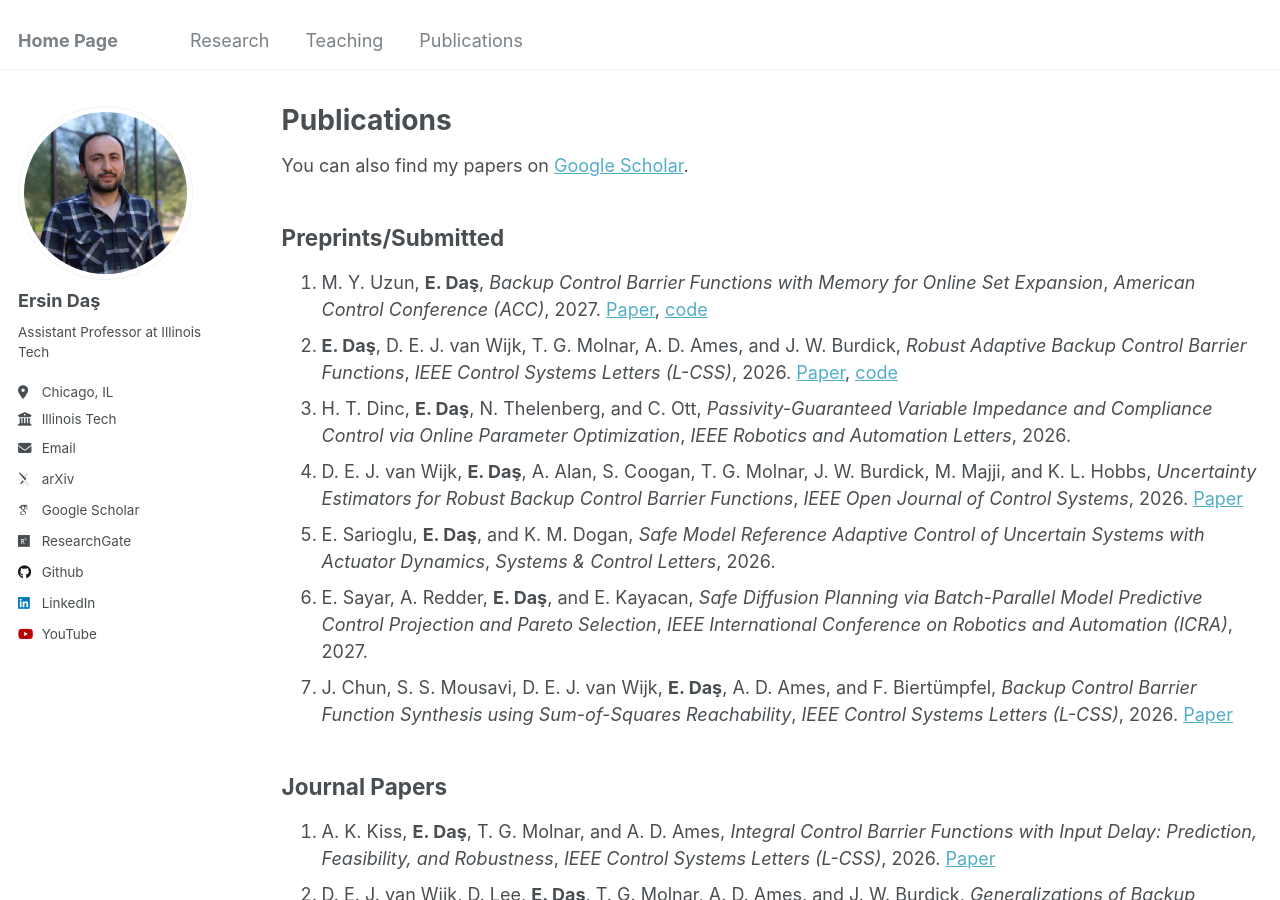
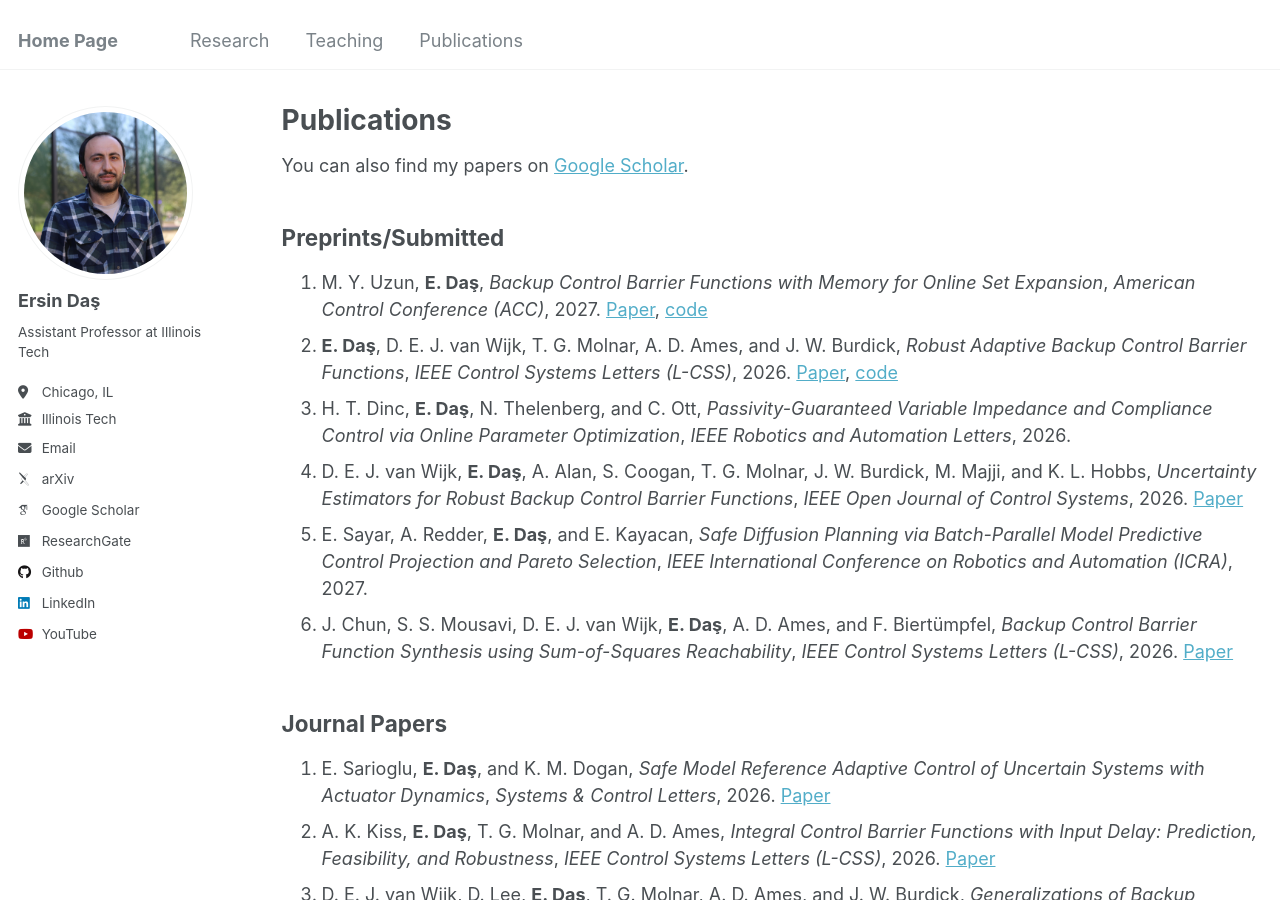
Before and after one commit to ersindas/ersindas.github.io, a Jekyll site: the page built from _pages/publications.md, in a window 1280 px wide and 900 px high. Built offline with Jekyll 4.4.1, drawn with Linux system fonts in a browser that asks for light colours; some web fonts are replaced.

Commit message:
Reorder publications and add new entries

```diff
--- a/_pages/publications.md
+++ b/_pages/publications.md
@@ -12,29 +12,29 @@ author_profile: true
 2. **E. Daş**, D. E. J. van Wijk, T. G. Molnar, A. D. Ames, and J. W. Burdick, *Robust Adaptive Backup Control Barrier Functions*, *IEEE Control Systems Letters (L-CSS)*, 2026. [Paper](https://arxiv.org/pdf/2607.20842), [code](https://github.com/ersindas/abCBFs)
 3. H. T. Dinc, **E. Daş**, N. Thelenberg, and C. Ott, *Passivity-Guaranteed Variable Impedance and Compliance Control via Online Parameter Optimization*, *IEEE Robotics and Automation Letters*, 2026.
 4. D. E. J. van Wijk, **E. Daş**, A. Alan, S. Coogan, T. G. Molnar, J. W. Burdick, M. Majji, and K. L. Hobbs, *Uncertainty Estimators for Robust Backup Control Barrier Functions*, *IEEE Open Journal of Control Systems*, 2026. [Paper](https://arxiv.org/pdf/2503.15734)
-5. E. Sarioglu, **E. Daş**, and K. M. Dogan, *Safe Model Reference Adaptive Control of Uncertain Systems with
-Actuator Dynamics*, *Systems & Control Letters*, 2026.
-6. E. Sayar, A. Redder, **E. Daş**, and E. Kayacan, *Safe Diffusion Planning via Batch-Parallel Model Predictive Control Projection and Pareto Selection*, *IEEE International Conference on Robotics and Automation (ICRA)*, 2027.
-7. J. Chun, S. S. Mousavi, D. E. J. van Wijk, **E. Daş**, A. D. Ames, and F. Biertümpfel, *Backup Control Barrier Function Synthesis using Sum-of-Squares Reachability*, *IEEE Control Systems Letters (L-CSS)*, 2026. [Paper](https://arxiv.org/pdf/2608.27916)
+5. E. Sayar, A. Redder, **E. Daş**, and E. Kayacan, *Safe Diffusion Planning via Batch-Parallel Model Predictive Control Projection and Pareto Selection*, *IEEE International Conference on Robotics and Automation (ICRA)*, 2027.
+6. J. Chun, S. S. Mousavi, D. E. J. van Wijk, **E. Daş**, A. D. Ames, and F. Biertümpfel, *Backup Control Barrier Function Synthesis using Sum-of-Squares Reachability*, *IEEE Control Systems Letters (L-CSS)*, 2026. [Paper](https://arxiv.org/pdf/2608.27916)
 
 ## Journal Papers
-1. A. K. Kiss, **E. Daş**, T. G. Molnar, and A. D. Ames, *Integral Control Barrier Functions with Input Delay: Prediction, Feasibility, and Robustness*, *IEEE Control Systems Letters (L-CSS)*, 2026. [Paper](https://arxiv.org/pdf/2603.24566)
-2. D. E. J. van Wijk, D. Lee, **E. Daş**, T. G. Molnar, A. D. Ames, and J. W. Burdick, *Generalizations of Backup Control Barrier Functions: Expansion and Adaptation for Input-Bounded Safety-Critical Control*, *IEEE Control Systems Letters (L-CSS)*, 2026. [Paper](https://arxiv.org/pdf/2603.18450)
-3. L. Gacsi, A. K. Kiss, **E. Daş**, and T. G. Molnar, *Enforcing Mixed State-Input Constraints with Multiple Backup Control Barrier Functions: A Projection-based Approach*, *IEEE Control Systems Letters (L-CSS)*, 2026. [Paper](https://arxiv.org/pdf/2603.17097)
-4. K. Echigo, D. E. J. van Wijk, P. Mestres, **E. Daş**, J. W. Burdick, and A. D. Ames, *Probabilistic Control Barrier Functions for Systems with State Estimation Uncertainty using Sub-Gaussian Concentration*, *IEEE Control Systems Letters (L-CSS)*, 2026. [Paper](https://arxiv.org/pdf/2604.08831)
-5. **E. Daş**, R. Nanayakkara, X. Tan, R. M. Bena, J. W. Burdick, P. Tabuada, and A. D. Ames, *Safe Navigation under State Uncertainty: Online Adaptation for Robust Control Barrier Functions*, *IEEE Robotics and Automation Letters*, 2025. [Paper](https://arxiv.org/pdf/2508.19159), [code](https://github.com/ersindas/robust-CBFs), [video](https://youtu.be/tTNu-Etm0SU)
-6. T. Touma, **E. Daş**, E. Tevere, M. Feather, K. Kolcio, M. Prather, A. Candela, A. Goel, E. Kramer, H. Nayar, L. Fesq, and J. W. Burdick, *AI Space Cortex: An Experimental System for
+1. E. Sarioglu, **E. Daş**, and K. M. Dogan, *Safe Model Reference Adaptive Control of Uncertain Systems with
+Actuator Dynamics*, *Systems & Control Letters*, 2026. [Paper](https://www.sciencedirect.com/science/article/pii/S0167691126003051?via%3Dihub)
+2. A. K. Kiss, **E. Daş**, T. G. Molnar, and A. D. Ames, *Integral Control Barrier Functions with Input Delay: Prediction, Feasibility, and Robustness*, *IEEE Control Systems Letters (L-CSS)*, 2026. [Paper](https://arxiv.org/pdf/2603.24566)
+3. D. E. J. van Wijk, D. Lee, **E. Daş**, T. G. Molnar, A. D. Ames, and J. W. Burdick, *Generalizations of Backup Control Barrier Functions: Expansion and Adaptation for Input-Bounded Safety-Critical Control*, *IEEE Control Systems Letters (L-CSS)*, 2026. [Paper](https://arxiv.org/pdf/2603.18450)
+4. L. Gacsi, A. K. Kiss, **E. Daş**, and T. G. Molnar, *Enforcing Mixed State-Input Constraints with Multiple Backup Control Barrier Functions: A Projection-based Approach*, *IEEE Control Systems Letters (L-CSS)*, 2026. [Paper](https://arxiv.org/pdf/2603.17097)
+5. K. Echigo, D. E. J. van Wijk, P. Mestres, **E. Daş**, J. W. Burdick, and A. D. Ames, *Probabilistic Control Barrier Functions for Systems with State Estimation Uncertainty using Sub-Gaussian Concentration*, *IEEE Control Systems Letters (L-CSS)*, 2026. [Paper](https://arxiv.org/pdf/2604.08831)
+6. **E. Daş**, R. Nanayakkara, X. Tan, R. M. Bena, J. W. Burdick, P. Tabuada, and A. D. Ames, *Safe Navigation under State Uncertainty: Online Adaptation for Robust Control Barrier Functions*, *IEEE Robotics and Automation Letters*, 2025. [Paper](https://arxiv.org/pdf/2508.19159), [code](https://github.com/ersindas/robust-CBFs), [video](https://youtu.be/tTNu-Etm0SU)
+7. T. Touma, **E. Daş**, E. Tevere, M. Feather, K. Kolcio, M. Prather, A. Candela, A. Goel, E. Kramer, H. Nayar, L. Fesq, and J. W. Burdick, *AI Space Cortex: An Experimental System for
 Future Era Space Exploration*, *IEEE Transactions on Field Robotics*, 2025. [Paper](https://arxiv.org/pdf/2507.06574)
-7. **E. Daş**, J. W. Burdick, *Robust Control Barrier Functions using Uncertainty Estimation with Application to Mobile Robots*, *IEEE Transactions on Automatic Control (TAC)*, 2025. [Paper](https://arxiv.org/pdf/2401.01881)
-8. **E. Daş**, A. D. Ames, and J. W. Burdick, *Rollover Prevention for Mobile Robots With Control Barrier Functions: Differentiator-Based Adaptation and Projection-to-State Safety*, *IEEE Control Systems Letters (L-CSS)*, 2024. [Paper](https://arxiv.org/pdf/2403.08916)
-9. A. Alan, T. G. Molnar, **E. Daş**, A. D. Ames, and G. Orosz, *Disturbance Observers for Robust Safety-Critical Control with Control Barrier Functions*, *IEEE Control Systems Letters*, 2022. [Paper](https://arxiv.org/pdf/2209.08123)
-10. **E. Daş**, *Combined Design of Robust Controller and Disturbance Observer in a Fixed-Order $$\mathcal{H}_\infty$$ Control Framework*, *Mechatronics*, 2022. [Paper](https://www.sciencedirect.com/science/article/pii/S0957415822001301)
-11. **E. Daş**, S. C. Baslamisli, *Two Degree of Freedom Robust Data-Driven Fixed-Order Controller Synthesis Using Convex Optimization*, *ISA Transactions*, 2021. [Paper](https://www.sciencedirect.com/science/article/pii/S0019057820305474)
-12. **E. Daş**, S. C. Baslamisli, *Robust Data-Driven Fixed-Order Controller Synthesis: Model Matching Approach*, *IET Control Theory & Applications*, 2021. [Paper](https://ietresearch.onlinelibrary.wiley.com/doi/full/10.1049/cth2.12024)
-13. **E. Daş**, S. C. Baslamisli, *Data-Driven Fixed-Order $$\mathcal{H}_\infty$$ Controller Synthesis in Frequency Domain: Closed-Loop System Approach*, *Transactions of the Institute of Measurement and Control*, 2021. [Paper](https://journals.sagepub.com/doi/abs/10.1177/0142331219847741)
-14. **E. Daş**, M. Keles, and I. I. Delice, *Analysis and Robust Position Control of an Electromechanical Control Actuation System*, *Transactions of the Institute of Measurement and Control*, 2021. [Paper](https://journals.sagepub.com/doi/abs/10.1177/0142331218813421)
-15. R. Keskin, I. Aliskan, **E. Daş**, *Robust Type-III Controller Synthesis for Interleaved Boost Converters Using $$\mathcal{H}_\infty$$ Control Method*, *Transactions of the Institute of Measurement and Control*, 2021. [Paper](https://journals.sagepub.com/doi/abs/10.1177/01423312211019560)
-16. R. Keskin, I. Aliskan, **E. Daş**, *Robust Fixed-Order $$\mathcal{H}_\infty$$ Controller Synthesis for Multi-Phase Converters with Input Voltage Feed-Forward*, *Journal of the Franklin Institute*, 2021. [Paper](https://www.sciencedirect.com/science/article/pii/S001600322300371X)
+8. **E. Daş**, J. W. Burdick, *Robust Control Barrier Functions using Uncertainty Estimation with Application to Mobile Robots*, *IEEE Transactions on Automatic Control (TAC)*, 2025. [Paper](https://arxiv.org/pdf/2401.01881)
+9. **E. Daş**, A. D. Ames, and J. W. Burdick, *Rollover Prevention for Mobile Robots With Control Barrier Functions: Differentiator-Based Adaptation and Projection-to-State Safety*, *IEEE Control Systems Letters (L-CSS)*, 2024. [Paper](https://arxiv.org/pdf/2403.08916)
+10. A. Alan, T. G. Molnar, **E. Daş**, A. D. Ames, and G. Orosz, *Disturbance Observers for Robust Safety-Critical Control with Control Barrier Functions*, *IEEE Control Systems Letters*, 2022. [Paper](https://arxiv.org/pdf/2209.08123)
+11. **E. Daş**, *Combined Design of Robust Controller and Disturbance Observer in a Fixed-Order $$\mathcal{H}_\infty$$ Control Framework*, *Mechatronics*, 2022. [Paper](https://www.sciencedirect.com/science/article/pii/S0957415822001301)
+12. **E. Daş**, S. C. Baslamisli, *Two Degree of Freedom Robust Data-Driven Fixed-Order Controller Synthesis Using Convex Optimization*, *ISA Transactions*, 2021. [Paper](https://www.sciencedirect.com/science/article/pii/S0019057820305474)
+13. **E. Daş**, S. C. Baslamisli, *Robust Data-Driven Fixed-Order Controller Synthesis: Model Matching Approach*, *IET Control Theory & Applications*, 2021. [Paper](https://ietresearch.onlinelibrary.wiley.com/doi/full/10.1049/cth2.12024)
+14. **E. Daş**, S. C. Baslamisli, *Data-Driven Fixed-Order $$\mathcal{H}_\infty$$ Controller Synthesis in Frequency Domain: Closed-Loop System Approach*, *Transactions of the Institute of Measurement and Control*, 2021. [Paper](https://journals.sagepub.com/doi/abs/10.1177/0142331219847741)
+15. **E. Daş**, M. Keles, and I. I. Delice, *Analysis and Robust Position Control of an Electromechanical Control Actuation System*, *Transactions of the Institute of Measurement and Control*, 2021. [Paper](https://journals.sagepub.com/doi/abs/10.1177/0142331218813421)
+16. R. Keskin, I. Aliskan, **E. Daş**, *Robust Type-III Controller Synthesis for Interleaved Boost Converters Using $$\mathcal{H}_\infty$$ Control Method*, *Transactions of the Institute of Measurement and Control*, 2021. [Paper](https://journals.sagepub.com/doi/abs/10.1177/01423312211019560)
+17. R. Keskin, I. Aliskan, **E. Daş**, *Robust Fixed-Order $$\mathcal{H}_\infty$$ Controller Synthesis for Multi-Phase Converters with Input Voltage Feed-Forward*, *Journal of the Franklin Institute*, 2021. [Paper](https://www.sciencedirect.com/science/article/pii/S001600322300371X)
 
 ## Conference Papers
 1. E. Sayar, **E. Daş**, J. W. Burdick, A. Knoll, and E. Kayacan, *D-SafeMPC: Diffusion-Driven Safe Model Predictive Control with Discrete-Time Control Barrier Functions*, *IEEE/RSJ International Conference on Intelligent Robots and Systems (IROS)*, 2026. [Paper](https://arxiv.org/pdf/2607.10842), [code](https://github.com/erdiphd/D-SafeMPC)
```
